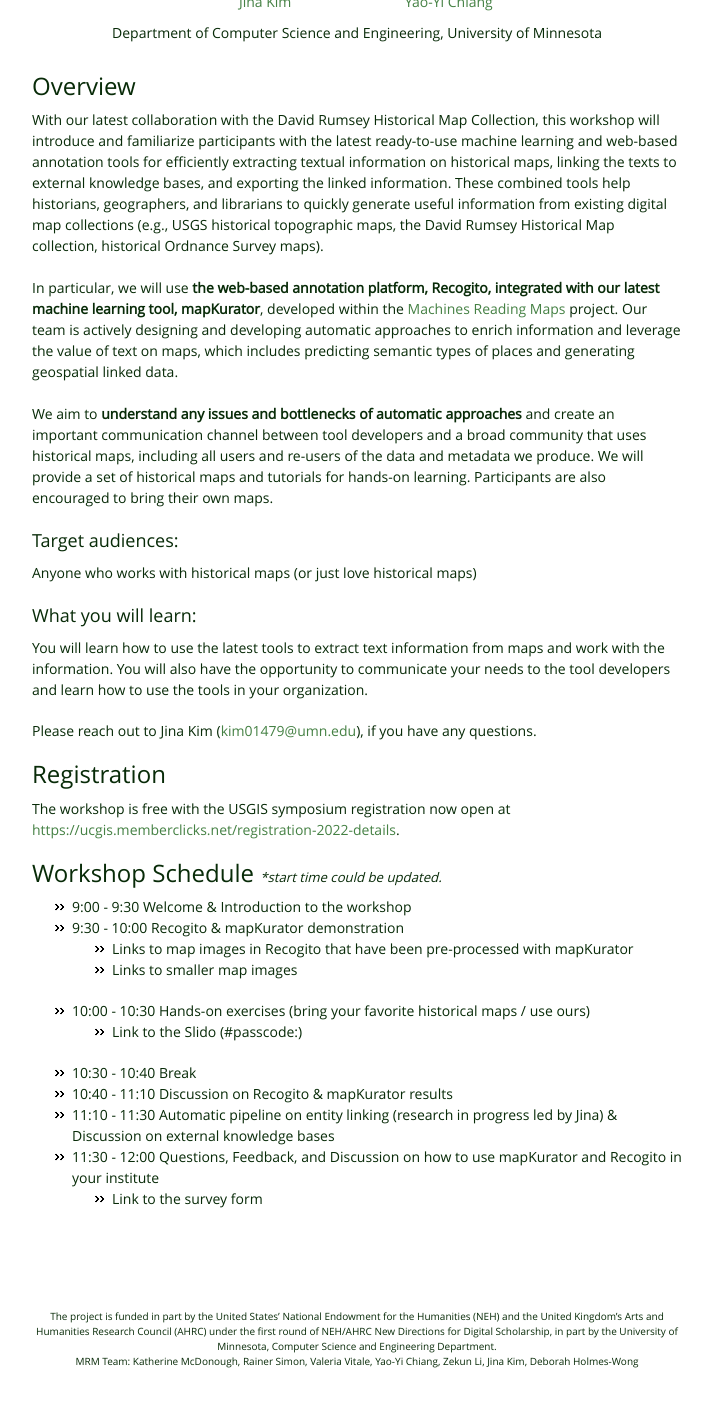
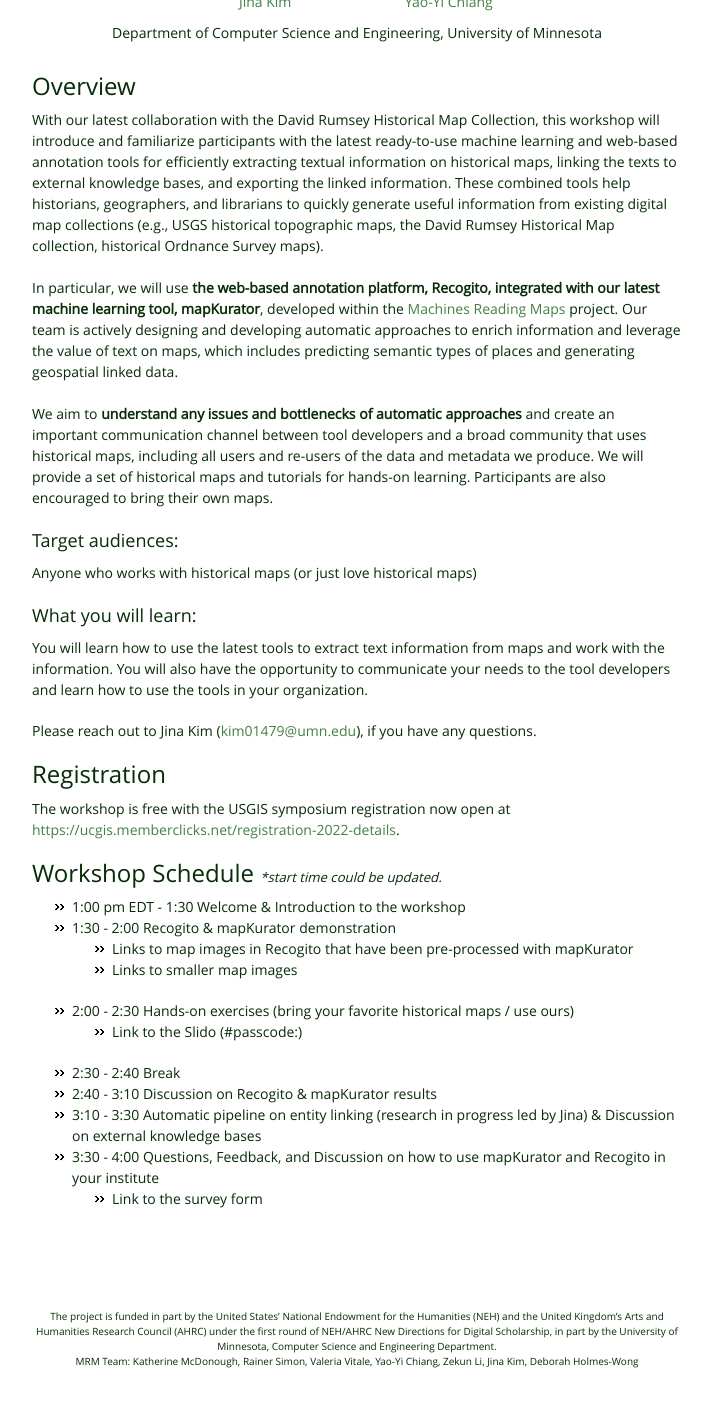
Before and after one commit to machines-reading-maps/machines-reading-maps.github.io, a Jekyll site: the page built from ucgis2022-workshop.html, in a window 1280 px wide, cut to the strip 396-1865 px from the top of the page. Shown: the top 1407 px of the strip, without its empty margins (283-995 px from the left). Built offline with Jekyll 4.4.1, drawn with Linux system fonts in a browser that asks for light colours.

Commit message:
Update ucgis2022-workshop.html

```diff
--- a/ucgis2022-workshop.html
+++ b/ucgis2022-workshop.html
@@ -61,22 +61,22 @@ layout: workshop
 
     <h2>Workshop Schedule <span style="font-size: 55%;font-style: italic;">*start time could be updated.</span></h2>
     <ul>
-        <li>9:00 - 9:30 Welcome & Introduction to the workshop</li>
-        <li>9:30 - 10:00 Recogito & mapKurator demonstration</li>
+        <li>1:00 pm EDT - 1:30 Welcome & Introduction to the workshop</li>
+        <li>1:30 - 2:00 Recogito & mapKurator demonstration</li>
         <ul>
             <li>Links to map images in Recogito that have been pre-processed with mapKurator</li>
             <li>Links to smaller map images</li>
         </ul>
-        <li>10:00 - 10:30 Hands-on exercises (bring your favorite historical maps / use ours)</li>
+        <li>2:00 - 2:30 Hands-on exercises (bring your favorite historical maps / use ours)</li>
         <ul>
             <li>Link to the Slido (#passcode:)</li>
         </ul>
 
-        <li>10:30 - 10:40 Break</li>
+        <li>2:30 - 2:40 Break</li>
 
-        <li>10:40 - 11:10 Discussion on Recogito & mapKurator results </li>
-        <li>11:10 - 11:30 Automatic pipeline on entity linking (research in progress led by Jina) & Discussion on external knowledge bases</li>
-        <li>11:30 - 12:00 Questions, Feedback, and Discussion on how to use mapKurator and Recogito in your institute</li>
+        <li>2:40 - 3:10 Discussion on Recogito & mapKurator results </li>
+        <li>3:10 - 3:30 Automatic pipeline on entity linking (research in progress led by Jina) & Discussion on external knowledge bases</li>
+        <li>3:30 - 4:00 Questions, Feedback, and Discussion on how to use mapKurator and Recogito in your institute</li>
         <ul>
             <li>Link to the survey form</li>
         </ul>
```
